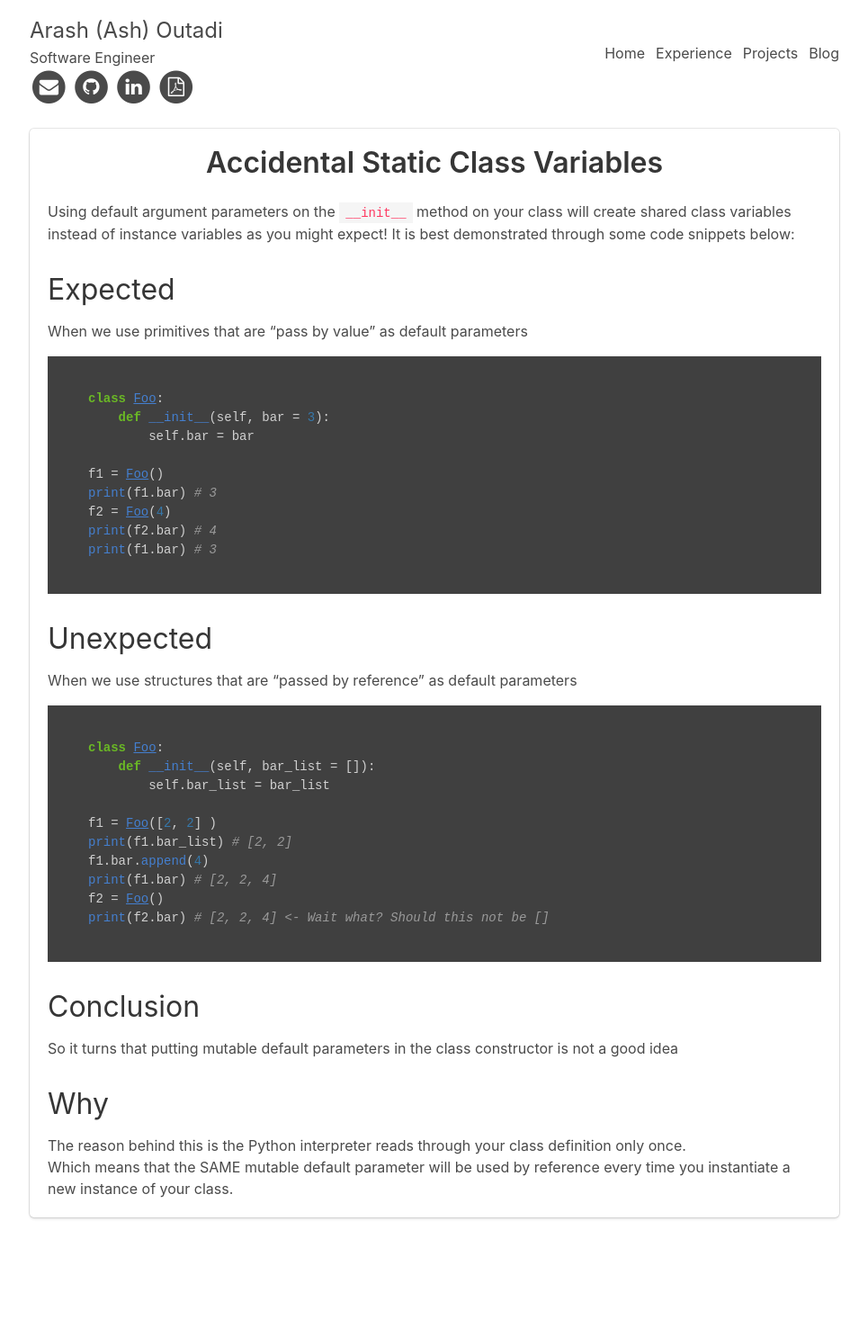
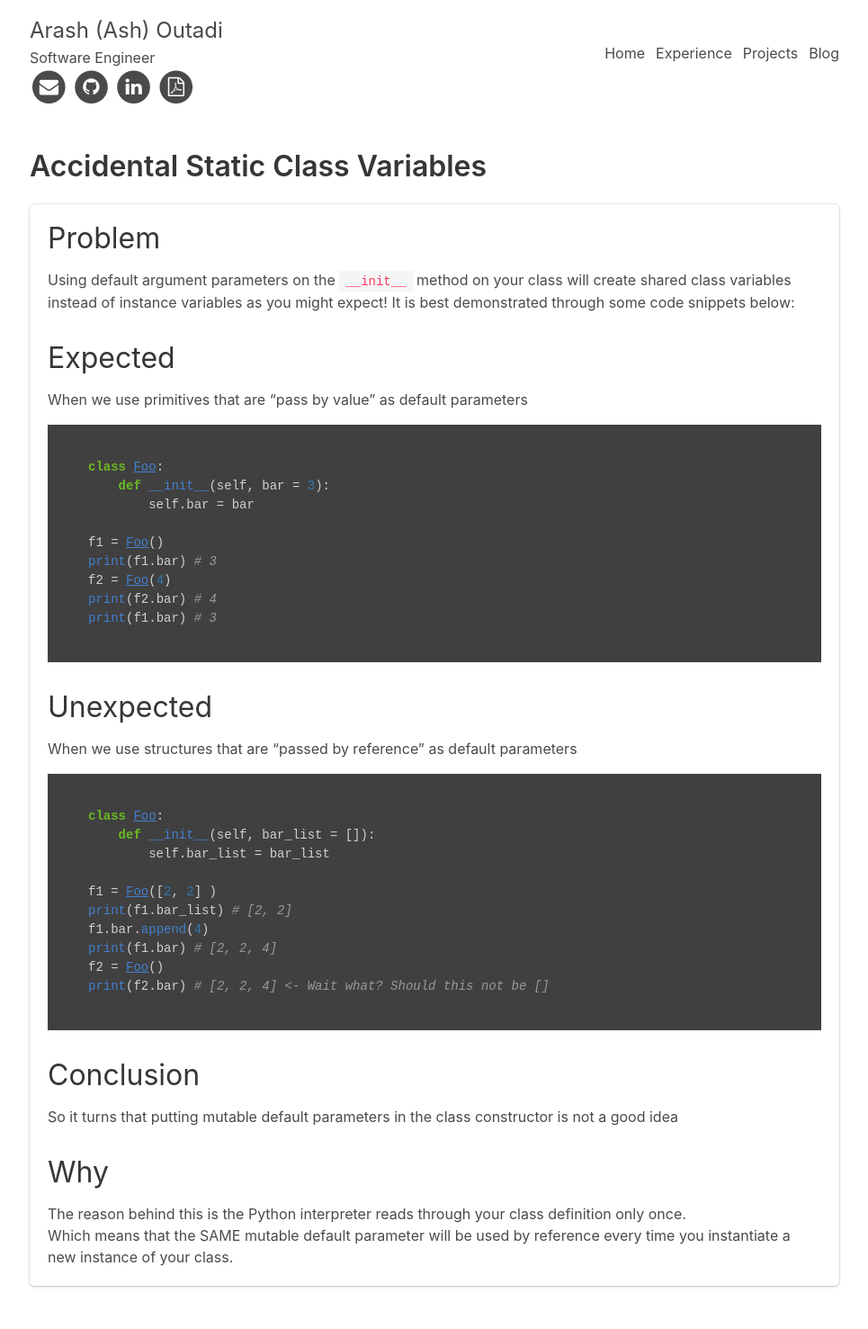
Before and after one commit to arashout/arashout.site, a Jekyll site: the page built from _posts/2018-03-20-accidental-class-variables.md, in a window 1280 px wide. Shown: the whole page at 90% size, without its empty margins (157-1122 px from the left). Built offline with Jekyll 4.4.1, drawn with Linux system fonts in a browser that asks for light colours; nearby versions of some CDN libraries; before the commit the page ends 1353 px from its top, so only the background shows below that.

Commit message:
More posts

```diff
--- a/Gemfile
+++ b/Gemfile
@@ -1,2 +1,5 @@
 source 'https://rubygems.org'
-gem 'github-pages', group: :jekyll_plugins
+group :jekyll_plugins do
+    gem 'jekyll-toc'
+    gem 'github-pages'
+end
--- a/_config.yml
+++ b/_config.yml
@@ -6,10 +6,3 @@
 gitub_username: arashout
 # Google Analytics
 google_analytics: UA-109683244-1
-
-
-markdown: kramdown
-
-kramdown:
-  input: GFM
-  syntax_highlighter: rouge
--- a/_layouts/post.html
+++ b/_layouts/post.html
@@ -9,19 +9,24 @@
     <title> {{ page.title }} </title>
     {% include styles_snippet.html %}
 
-    {% if jekyll.environment == 'production' and site.google_analytics %} {% include google_analytics_snippet.html %} {% endif %}
+    {% if jekyll.environment == 'production' and site.google_analytics %} {% include google_analytics_snippet.html %}
+    {% endif %}
 </head>
 
 <body>
-    <div class="container">
-        {% include header.html %}
-        <div class="box">
-            <p class="title" align="center">{{ page.title }}</p>
-            <div class="content">
+    <section>
+        <div class="container">{% include header.html %}</div>
+    </section>
+    <section class="section">
+        <div class="container">
+            <p class="title" class="has-text-centered">{{ page.title }}</p>
+            <div id="content" class="content box">
                 {{ content }}
             </div>
         </div>
-    </div>
+    </section>
 </body>
-<script src="https://code.jquery.com/jquery-3.2.1.min.js" integrity="sha256-hwg4gsxgFZhOsEEamdOYGBf13FyQuiTwlAQgxVSNgt4=" crossorigin="anonymous"></script>
+<script src="https://code.jquery.com/jquery-3.2.1.min.js"
+    integrity="sha256-hwg4gsxgFZhOsEEamdOYGBf13FyQuiTwlAQgxVSNgt4=" crossorigin="anonymous"></script>
+
 </html>
--- a/_posts/2018-03-20-accidental-class-variables.md
+++ b/_posts/2018-03-20-accidental-class-variables.md
@@ -3,10 +3,12 @@
 title: Accidental Static Class Variables
 permalink: posts/accidental-static-class-variables
 date: 2018-03-20 00:00:00 +0000
+toc: true
 tags:
 - Python
 ---
 
+# Problem
 Using default argument parameters on the `__init__` method on your class will create shared class variables instead of instance variables as you might expect!
 It is best demonstrated through some code snippets below:
 
--- a/_posts/2019-12-05-add-context-with-go-ast.html
+++ b/_posts/2019-12-05-add-context-with-go-ast.html
@@ -2,6 +2,8 @@
 layout: post
 title: Adding Context with Go Ast (Code Generation)
 permalink: posts/add-context-with-go-ast
-tags: ['go', 'code-generation', 'parsing', 'ast']
+tags: ['go', 'code-generation', 'parsing', 'ast', 'instrumentation']
 published: false
 ---
+
+<h1>Problem</h1>
```
Also changed, not shown: _posts/2017-09-01-Improved-UBC-Transcript.html (+8 -3 lines), Gemfile.lock.
